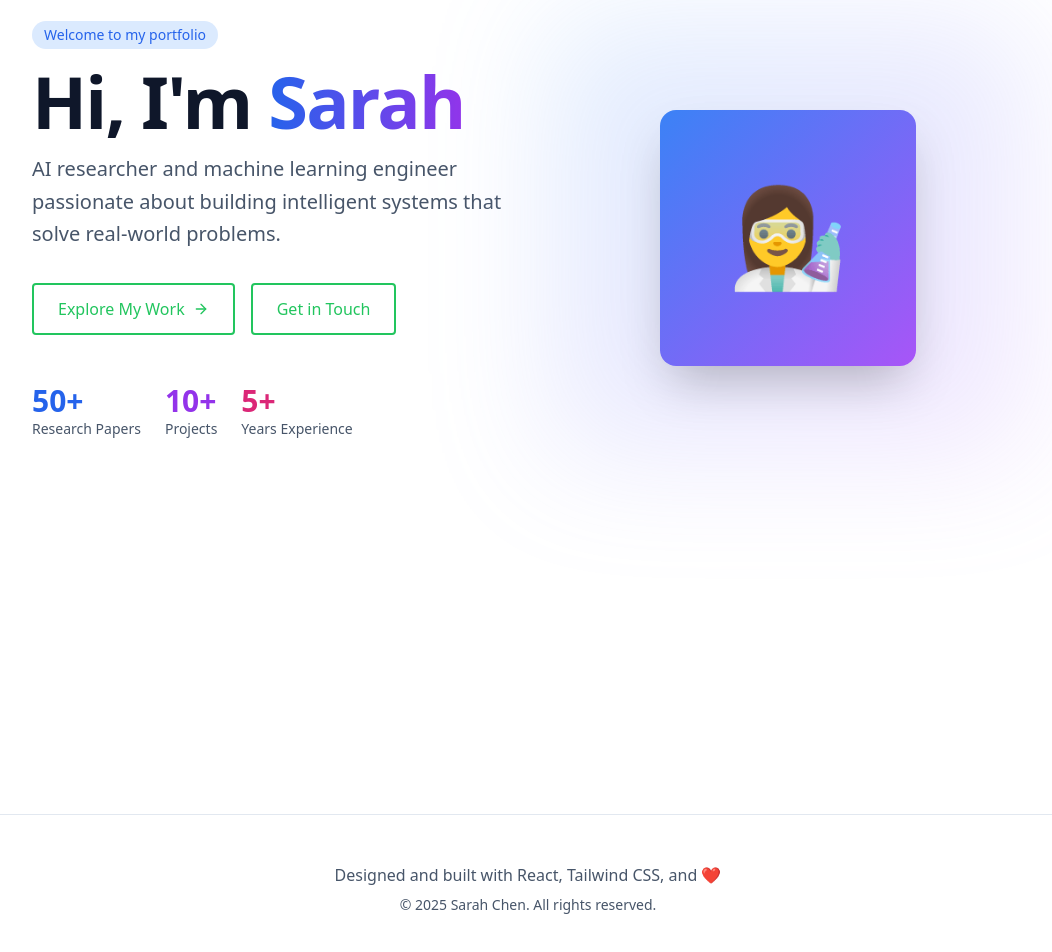
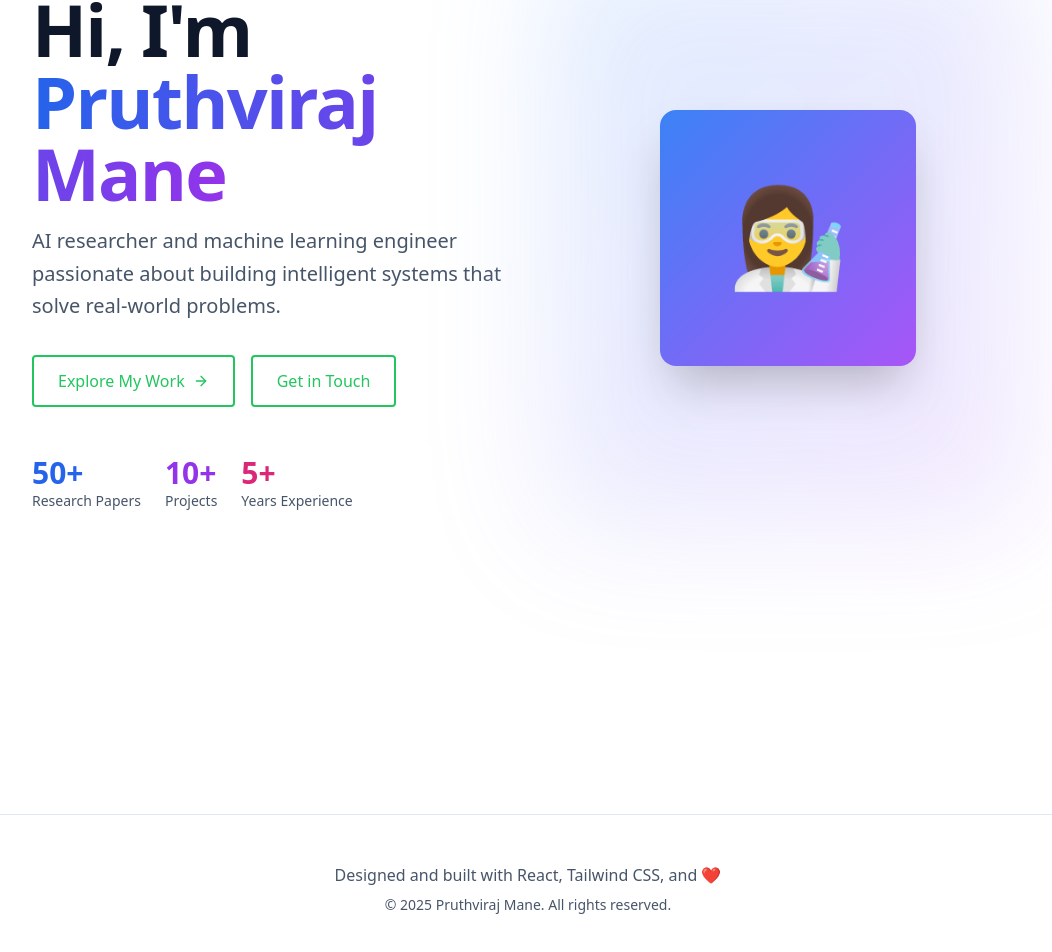
Before and after one commit to pruthvi54/pruthvi54.github.io, a React (Vite) app: page / in a window 1280 px wide. Shown: the part 302-1254 px from the top of the page, without its empty margins (112-1164 px from the left). Built offline with nearby package versions, Linux system fonts and the light colour scheme; the HTML template or start-up script is replaced by a standard one.

Commit message:
Update name to Pruthviraj Mane

```diff
--- a/src/Home.tsx
+++ b/src/Home.tsx
@@ -144,7 +144,7 @@
                   Welcome to my portfolio
                 </div>
                 <h1 className="text-6xl md:text-7xl font-bold leading-tight">
-                  Hi, I'm <span className="bg-gradient-to-r from-blue-600 to-purple-600 dark:from-blue-400 dark:to-purple-400 bg-clip-text text-transparent">Sarah</span>
+                  Hi, I'm <span className="bg-gradient-to-r from-blue-600 to-purple-600 dark:from-blue-400 dark:to-purple-400 bg-clip-text text-transparent">Pruthviraj Mane</span>
                 </h1>
                 <p className="text-xl text-slate-600 dark:text-slate-400 leading-relaxed">
                   AI researcher and machine learning engineer passionate about building intelligent systems that solve real-world problems.
@@ -484,7 +484,7 @@
         {/* Footer */}
         <footer className="border-t border-slate-200 dark:border-slate-800 pt-12 pb-8 text-center text-slate-600 dark:text-slate-400">
           <p className="mb-2">Designed and built with React, Tailwind CSS, and ❤️</p>
-          <p className="text-sm">© {new Date().getFullYear()} Sarah Chen. All rights reserved.</p>
+          <p className="text-sm">© {new Date().getFullYear()} Pruthviraj Mane. All rights reserved.</p>
         </footer>
       </main>
     </div>
--- a/src/components/Layout.tsx
+++ b/src/components/Layout.tsx
@@ -145,7 +145,7 @@
       {/* Footer */}
       <footer className="border-t border-slate-200 dark:border-slate-800 mt-20 pt-12 pb-8 text-center text-slate-600 dark:text-slate-400">
         <p className="mb-2">Designed and built with React, Tailwind CSS, and ❤️</p>
-        <p className="text-sm">© {new Date().getFullYear()} Sarah Chen. All rights reserved.</p>
+        <p className="text-sm">© {new Date().getFullYear()} Pruthviraj Mane. All rights reserved.</p>
       </footer>
     </div>
   );
--- a/src/pages/HomePage.tsx
+++ b/src/pages/HomePage.tsx
@@ -15,7 +15,7 @@
                 Welcome to my portfolio
               </div>
               <h1 className="text-6xl md:text-7xl font-bold leading-tight">
-                Hi, I'm <span className="bg-gradient-to-r from-blue-600 to-purple-600 dark:from-blue-400 dark:to-purple-400 bg-clip-text text-transparent">Sarah</span>
+                Hi, I'm <span className="bg-gradient-to-r from-blue-600 to-purple-600 dark:from-blue-400 dark:to-purple-400 bg-clip-text text-transparent">Pruthviraj Mane</span>
               </h1>
               <p className="text-xl text-slate-600 dark:text-slate-400 leading-relaxed">
                 AI researcher and machine learning engineer passionate about building intelligent systems that solve real-world problems.
```
